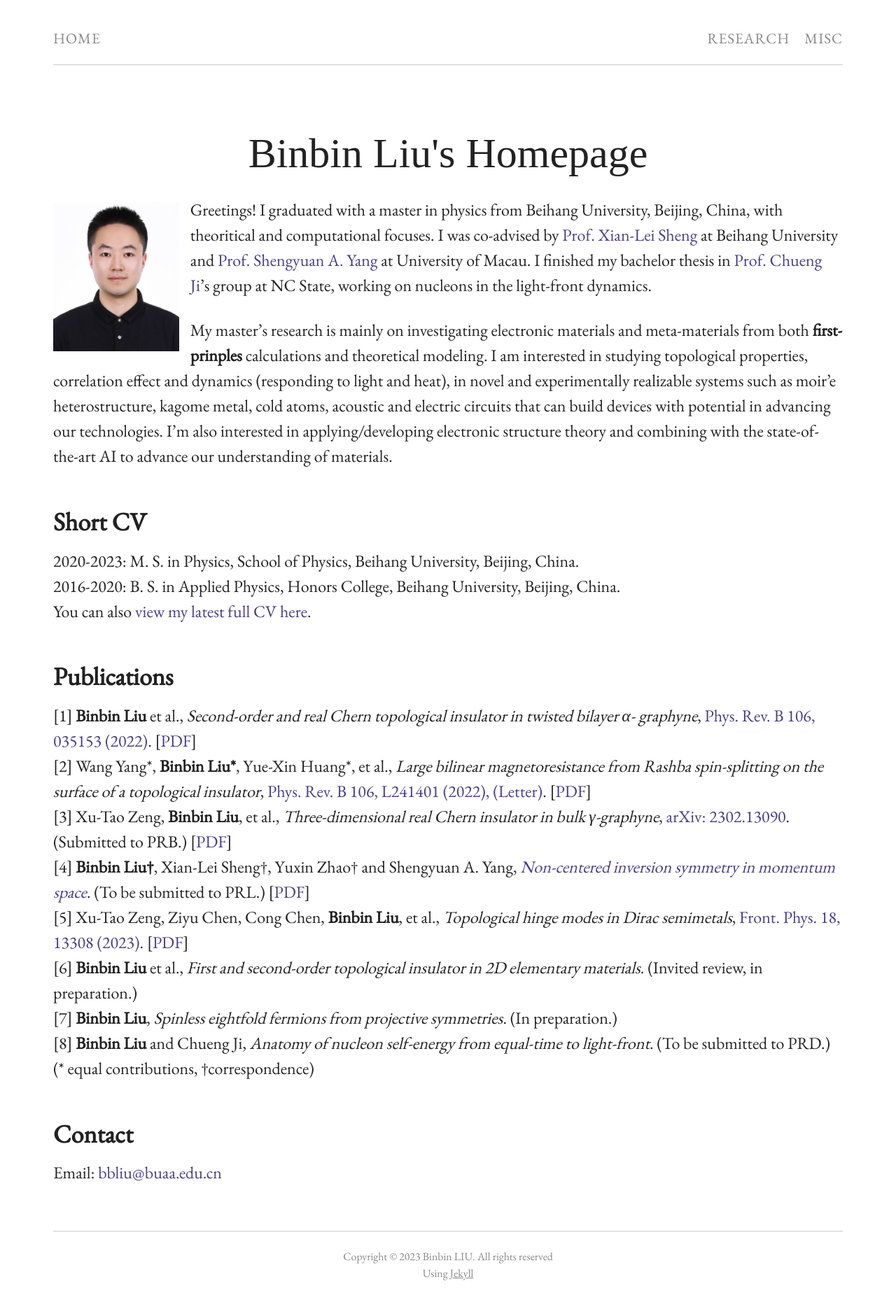
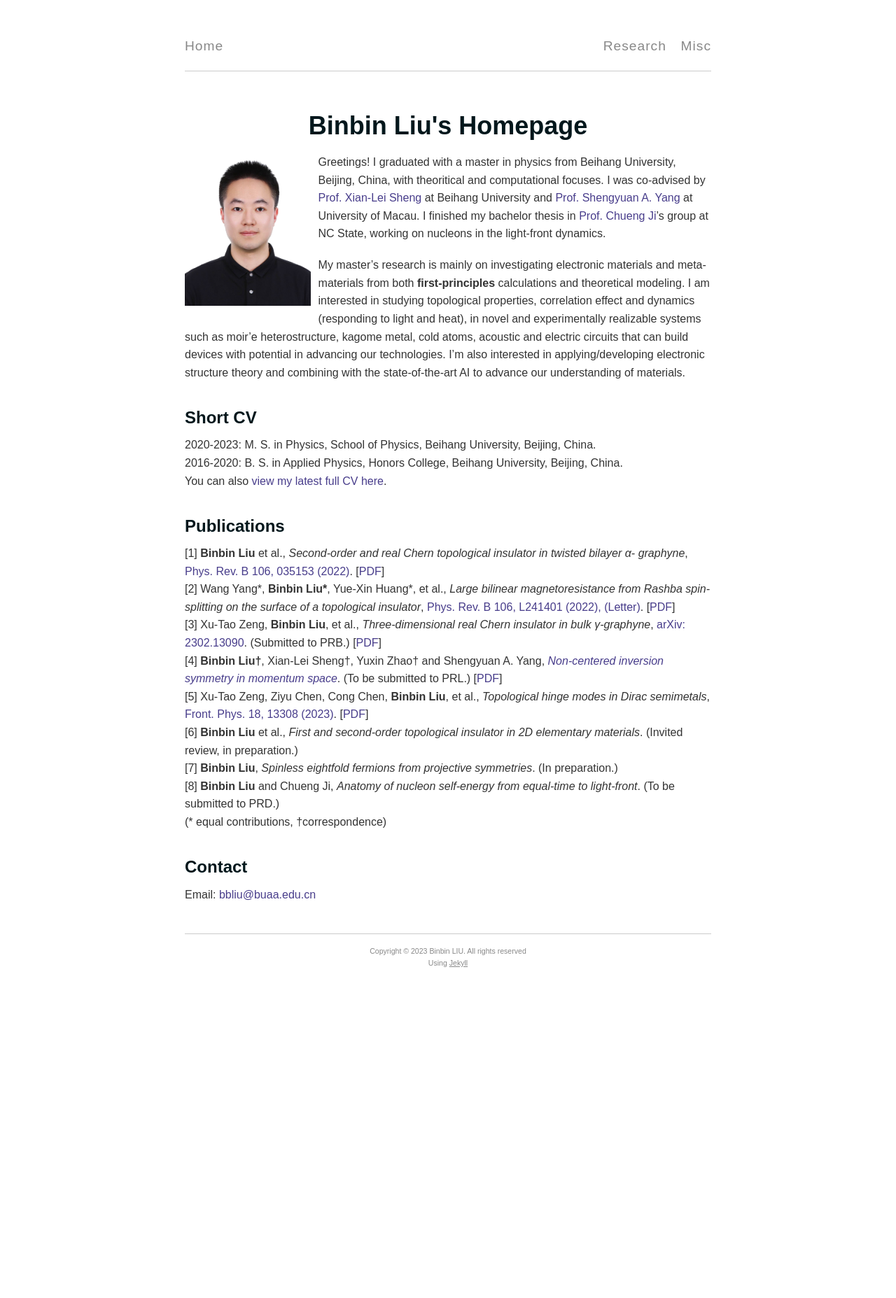
Before and after one commit to LIU-Binbin/LIU-Binbin.github.io, a Jekyll site: the page built from index.md, in a window 1280 px wide. Shown: the whole page at 70% size. Built offline with Jekyll 4.4.1, drawn with Linux system fonts in a browser that asks for light colours; after the commit the page ends 1433 px from its top, so only the background shows below that.

Commit message:
Template modify

```diff
--- a/_sass/_header.scss
+++ b/_sass/_header.scss
@@ -1,8 +1,8 @@
 .site-header {
     border-bottom: 1px solid $line-color;
     position: relative;
-    text-transform: uppercase;
-    font-size: $small-font-size;
+    text-transform: capitalize;
+    font-size: $large-font-size;
     @extend %clearfix;
 }
 
--- a/css/main.scss
+++ b/css/main.scss
@@ -6,6 +6,7 @@
 $base-font-family: 'EB Garamond', serif;
 $base-font-size:   x-large;
 $small-font-size:  0.875em;
+$large-font-size:  1.2em;
 $vsmall-font-size: 0.66em;
 $base-line-height: 1.5;
 $spacing-unit:     1.5em;
@@ -22,18 +23,18 @@ $red:        #b6321c;
 $white:      #ffffff;
 
 
-$background: linear-gradient(to bottom, white 0%, white 100%, $dsblue 100%, $dsblue 100%);
+$background:  #ffffff;/*#f0f0f0;*/
+/*linear-gradient(to bottom, white 0%, white 100%, $dsblue 100%, $dsblue 100%); */
 $margin-color: $red;
 $dark-background:   darken($grey-vlight, 5%);
 $text-color:        $grey-vdark;
 $text-light-color:  $grey;
 $url-color:         $dsblue;
 $url-hover-color:   $blue;
+$line-color:        $grey-light;
 $header-text-color: $text-light-color;
 $header-hover-color:$text-color;
 $header-hover-url:  $url-color;
-$line-color:        $grey-light;
-
 
 
 // Width of the content area
@@ -59,15 +60,34 @@ $desktop:          50em;
     "fancy-image"
 ;
 
-h1 {
-  text-align: center;
-  font-weight: normal;
-  font-family: Olive Village;
-  font-size: 60px;
+
+a:hover {
+   /* color: #007bff;设置链接文本颜色 */
+  text-decoration: underline; /* 鼠标悬停时显示下划线 */
 }
+
 
 .center {
   text-align: center;
-  font-size: 60px;
-  font-weight: normal;
+  font-size: 40px;
+  font-weight: bold;
 }
+
+body {
+  font-family: 'Arial', sans-serif;
+  font-size: 16px;
+  line-height: 1.6;
+  color: #333;
+  background-color: $background;
+  padding: 20px;
+}
+
+h1 {
+  text-align: center;
+  font-family: 'Arial', sans-serif; /*font-family: Olive Village;*/
+  font-size: 36px;
+}
+
+h1, h2, h3 {
+  color: #02171c;
+}
--- a/index.md
+++ b/index.md
@@ -3,12 +3,12 @@ layout: page
 title: Binbin Liu's Homepage
 permalink: /
 ---
-{% include image.html url="assets/images/photo1.jpg" caption="" width="180px"  align="left" %}
+{% include image.html url="assets/images/photo1.png" caption="" width="180px"  align="left" %}
 <!--<h1 class="center">Binbin LIU</h1> -->
 
 Greetings! I graduated with a master in physics from Beihang University, Beijing, China, with theoritical and computational focuses. I was co-advised by [Prof. Xian-Lei Sheng](https://scholar.google.com/citations?user=MDetOEgAAAAJ) at Beihang University and [Prof. Shengyuan A. Yang](https://scholar.google.com/citations?user=Q-eIAcIAAAAJ) at University of Macau. I finished my bachelor thesis in [Prof. Chueng Ji](https://inspirehep.net/authors/1004349)'s group at NC State, working on nucleons in the light-front dynamics.
 
-My master's research is mainly on investigating electronic materials and meta-materials from both **first-prinples** calculations and theoretical modeling. I am interested in studying topological properties, correlation effect and dynamics (responding to light and heat), in novel and experimentally realizable systems such as moir'e heterostructure, kagome metal, cold atoms, acoustic and electric circuits that can build devices with potential in advancing our technologies. I'm also interested in applying/developing electronic structure theory and combining with the state-of-the-art AI to advance our understanding of materials.
+My master's research is mainly on investigating electronic materials and meta-materials from both **first-principles** calculations and theoretical modeling. I am interested in studying topological properties, correlation effect and dynamics (responding to light and heat), in novel and experimentally realizable systems such as moir'e heterostructure, kagome metal, cold atoms, acoustic and electric circuits that can build devices with potential in advancing our technologies. I'm also interested in applying/developing electronic structure theory and combining with the state-of-the-art AI to advance our understanding of materials.
 
 <!--development and use of computational methods combining electronic structure and many-body approaches for explaining and predicting properties of materials with strong electronic correlations, and a strong research agenda in the field of quantum materials.-->
 
```
Also changed, not shown: misc.md (+2 -1 lines), assets/images/photo1.jpg (deleted), assets/images/photo1.png (added), 9 other files.
